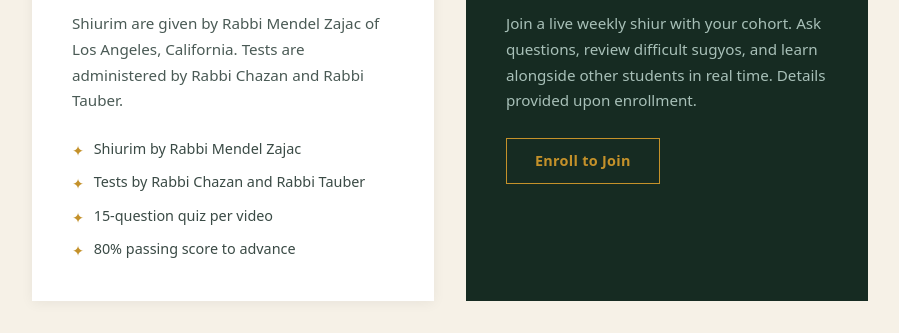
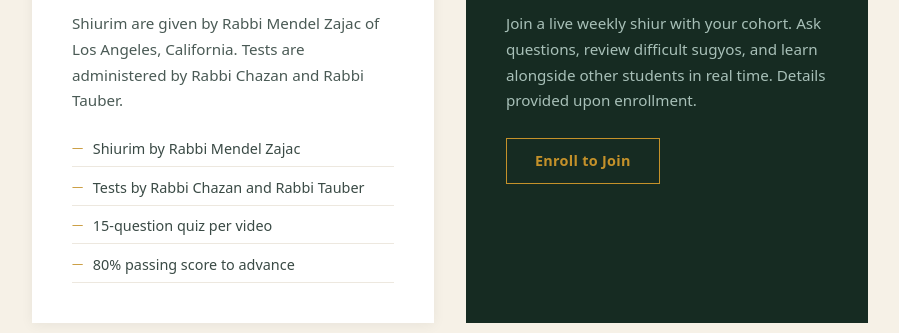
Before and after one commit to mendelz57/Smicha-Program-, a Next.js app: page / in a window 1280 px wide. Shown: the part 1180-1513 px from the top of the page, without its empty margins (190-1089 px from the left). Built offline with nearby package versions, Linux system fonts and the light colour scheme; no server answers.

Commit message:
Update page.tsx

```diff
--- a/app/page.tsx
+++ b/app/page.tsx
@@ -42,8 +42,8 @@ export default async function Home() {
           </p>
           <ul style={{ listStyle: 'none', padding: 0, margin: 0, display: 'flex', flexDirection: 'column', gap: '0.6rem' }}>
             {['Shiurim by Rabbi Mendel Zajac', 'Tests by Rabbi Chazan and Rabbi Tauber', '15-question quiz per video', '80% passing score to advance'].map(item => (
-              <li key={item} style={{ display: 'flex', alignItems: 'flex-start', gap: '0.6rem', fontSize: '0.9rem', color: '#3A4A45' }}>
-                <span style={{ color: '#C4912A', marginTop: '2px', flexShrink: 0 }}>✦</span> {item}
+              <li key={item} style={{ display: 'flex', alignItems: 'flex-start', gap: '0.6rem', fontSize: '0.9rem', color: '#3A4A45', paddingBottom: '0.4rem', borderBottom: '1px solid #EDE8DF' }}>
+                <span style={{ color: '#C4912A', marginTop: '1px', flexShrink: 0, fontSize: '0.7rem' }}>—</span> {item}
               </li>
             ))}
           </ul>
```
